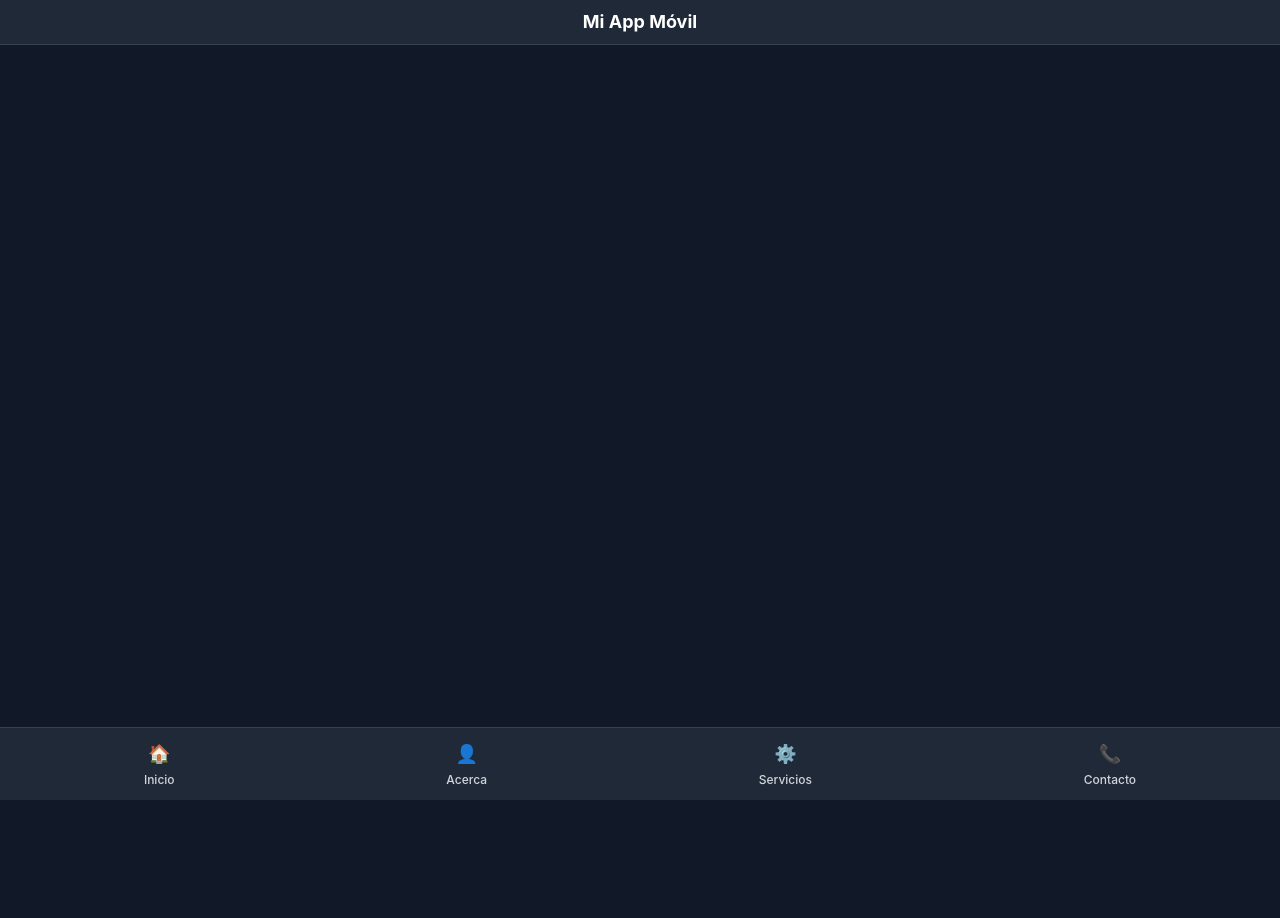
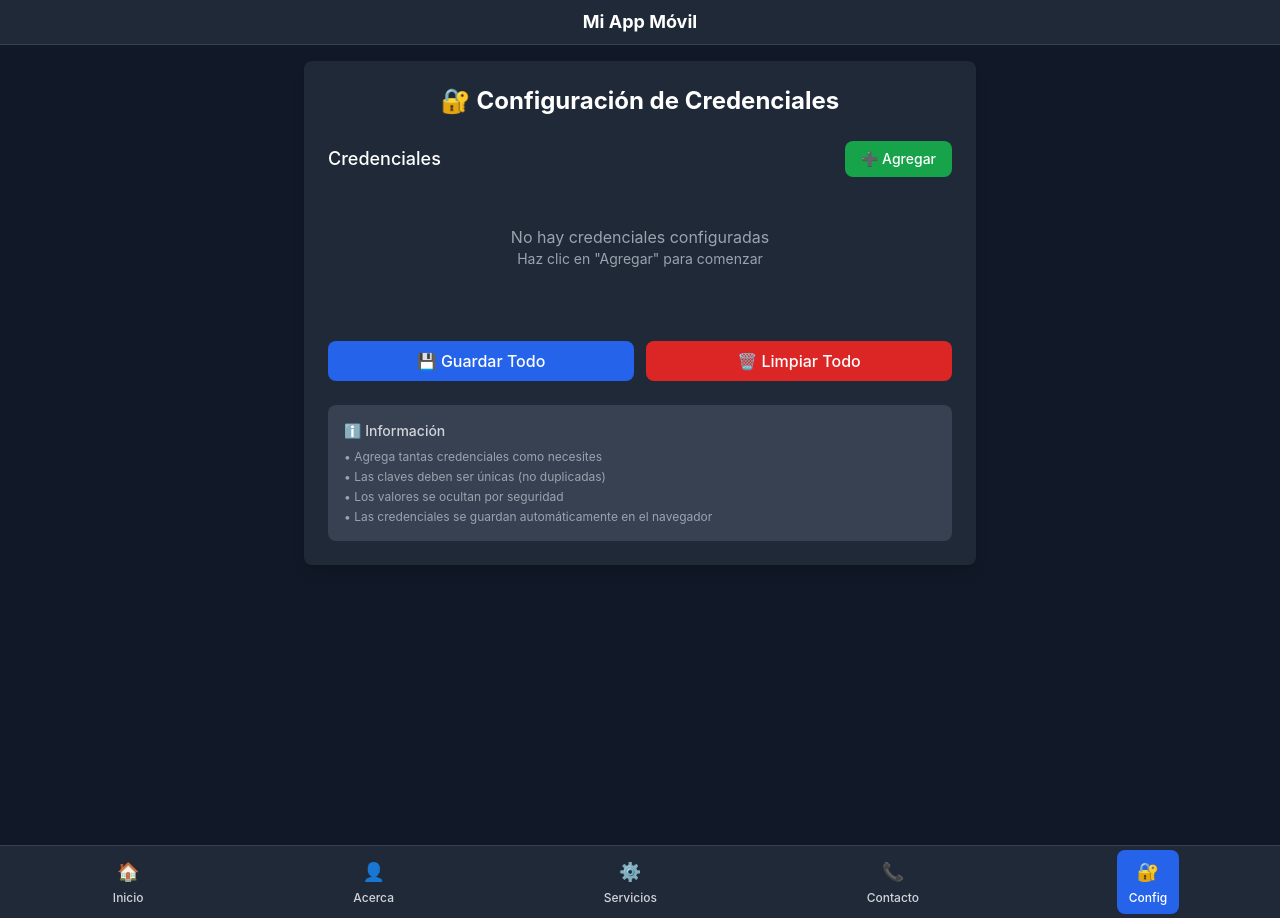
Before and after one commit to marcosjbarroso82/spa-react, a React (Create React App) app: page /#/config in a window 1280 px wide. Before the commit the page ends 800 px from the top, so only its background shows below. Built offline with nearby package versions, Linux system fonts and the light colour scheme.

Commit message:
Add Config page for managing credentials and integrate useCredentials hook. Update App and Layout components to include new route and menu item for Config.

```diff
--- a/src/App.tsx
+++ b/src/App.tsx
@@ -5,6 +5,7 @@ import Home from './pages/Home';
 import About from './pages/About';
 import Services from './pages/Services';
 import Contact from './pages/Contact';
+import Config from './pages/Config';
 
 function App() {
   return (
@@ -15,6 +16,7 @@ function App() {
           <Route path="/about" element={<About />} />
           <Route path="/services" element={<Services />} />
           <Route path="/contact" element={<Contact />} />
+          <Route path="/config" element={<Config />} />
         </Routes>
       </Layout>
     </Router>
--- a/src/components/Layout.tsx
+++ b/src/components/Layout.tsx
@@ -13,6 +13,7 @@ const Layout: React.FC<LayoutProps> = ({ children }) => {
     { path: '/about', label: 'Acerca', icon: '👤' },
     { path: '/services', label: 'Servicios', icon: '⚙️' },
     { path: '/contact', label: 'Contacto', icon: '📞' },
+    { path: '/config', label: 'Config', icon: '🔐' },
   ];
 
   return (
--- /dev/null
+++ b/src/hooks/useCredentials.ts
@@ -0,0 +1,107 @@
+import { useState, useEffect } from 'react';
+
+export interface CredentialItem {
+  id: string;
+  key: string;
+  value: string;
+}
+
+export interface Credentials {
+  items: CredentialItem[];
+}
+
+const STORAGE_KEY = 'app-credentials';
+
+export const useCredentials = () => {
+  const [credentials, setCredentials] = useState<Credentials>({
+    items: [],
+  });
+
+  const [isLoading, setIsLoading] = useState(true);
+
+  // Cargar credenciales desde localStorage al inicializar
+  useEffect(() => {
+    try {
+      const stored = localStorage.getItem(STORAGE_KEY);
+      if (stored) {
+        const parsedCredentials = JSON.parse(stored);
+        setCredentials(parsedCredentials);
+      }
+    } catch (error) {
+      console.error('Error loading credentials from localStorage:', error);
+    } finally {
+      setIsLoading(false);
+    }
+  }, []);
+
+  // Guardar credenciales en localStorage
+  const saveCredentials = (newCredentials: Credentials) => {
+    try {
+      localStorage.setItem(STORAGE_KEY, JSON.stringify(newCredentials));
+      setCredentials(newCredentials);
+    } catch (error) {
+      console.error('Error saving credentials to localStorage:', error);
+    }
+  };
+
+  // Limpiar credenciales
+  const clearCredentials = () => {
+    try {
+      localStorage.removeItem(STORAGE_KEY);
+      setCredentials({
+        items: [],
+      });
+    } catch (error) {
+      console.error('Error clearing credentials:', error);
+    }
+  };
+
+  // Agregar nueva credencial
+  const addCredential = () => {
+    const newItem: CredentialItem = {
+      id: Date.now().toString(),
+      key: '',
+      value: '',
+    };
+    setCredentials(prev => ({
+      ...prev,
+      items: [...prev.items, newItem],
+    }));
+  };
+
+  // Eliminar credencial
+  const removeCredential = (id: string) => {
+    setCredentials(prev => ({
+      ...prev,
+      items: prev.items.filter(item => item.id !== id),
+    }));
+  };
+
+  // Actualizar una credencial específica
+  const updateCredential = (id: string, field: 'key' | 'value', newValue: string) => {
+    setCredentials(prev => ({
+      ...prev,
+      items: prev.items.map(item =>
+        item.id === id ? { ...item, [field]: newValue } : item
+      ),
+    }));
+  };
+
+
+  // Obtener credencial por clave
+  const getCredentialByKey = (key: string): string | undefined => {
+    const item = credentials.items.find(item => item.key === key);
+    return item?.value;
+  };
+
+  return {
+    credentials,
+    isLoading,
+    saveCredentials,
+    clearCredentials,
+    addCredential,
+    removeCredential,
+    updateCredential,
+    getCredentialByKey,
+  };
+};
--- /dev/null
+++ b/src/pages/Config.tsx
@@ -0,0 +1,185 @@
+import React, { useState } from 'react';
+import { useCredentials } from '../hooks/useCredentials';
+
+const Config: React.FC = () => {
+  const {
+    credentials,
+    isLoading,
+    saveCredentials,
+    clearCredentials,
+    addCredential,
+    removeCredential,
+    updateCredential
+  } = useCredentials();
+
+  const [message, setMessage] = useState<{ type: 'success' | 'error'; text: string } | null>(null);
+
+  const handleSubmit = (e: React.FormEvent) => {
+    e.preventDefault();
+
+    // Validación básica - al menos una credencial debe tener clave y valor
+    const validItems = credentials.items.filter(item => item.key.trim() && item.value.trim());
+
+    if (validItems.length === 0) {
+      setMessage({ type: 'error', text: 'Debe agregar al menos una credencial con clave y valor' });
+      return;
+    }
+
+    // Verificar claves duplicadas
+    const keys = validItems.map(item => item.key.toLowerCase());
+    const uniqueKeys = new Set(keys);
+    if (keys.length !== uniqueKeys.size) {
+      setMessage({ type: 'error', text: 'No puede haber claves duplicadas' });
+      return;
+    }
+
+    try {
+      saveCredentials(credentials);
+      setMessage({ type: 'success', text: 'Credenciales guardadas correctamente' });
+    } catch (error) {
+      setMessage({ type: 'error', text: 'Error al guardar las credenciales' });
+    }
+  };
+
+  const handleClear = () => {
+    clearCredentials();
+    setMessage({ type: 'success', text: 'Credenciales eliminadas' });
+  };
+
+  const handleAddCredential = () => {
+    addCredential();
+    setMessage(null);
+  };
+
+  const handleRemoveCredential = (id: string) => {
+    removeCredential(id);
+    setMessage(null);
+  };
+
+  if (isLoading) {
+    return (
+      <div className="min-h-screen bg-gray-900 flex items-center justify-center">
+        <div className="text-white text-lg">Cargando...</div>
+      </div>
+    );
+  }
+
+  return (
+    <div className="min-h-screen bg-gray-900 p-4">
+      <div className="max-w-2xl mx-auto">
+        <div className="bg-gray-800 rounded-lg shadow-lg p-6">
+          <h1 className="text-2xl font-bold text-white mb-6 text-center">
+            🔐 Configuración de Credenciales
+          </h1>
+
+          {message && (
+            <div className={`mb-4 p-3 rounded-lg ${
+              message.type === 'success'
+                ? 'bg-green-600 text-white'
+                : 'bg-red-600 text-white'
+            }`}>
+              {message.text}
+            </div>
+          )}
+
+          <form onSubmit={handleSubmit} className="space-y-6">
+            {/* Lista de credenciales */}
+            <div>
+              <div className="flex justify-between items-center mb-4">
+                <h2 className="text-lg font-medium text-white">Credenciales</h2>
+                <button
+                  type="button"
+                  onClick={handleAddCredential}
+                  className="bg-green-600 hover:bg-green-700 text-white px-4 py-2 rounded-lg text-sm font-medium transition-colors duration-200"
+                >
+                  ➕ Agregar
+                </button>
+              </div>
+
+              {credentials.items.length === 0 ? (
+                <div className="text-center py-8 text-gray-400">
+                  <p>No hay credenciales configuradas</p>
+                  <p className="text-sm">Haz clic en "Agregar" para comenzar</p>
+                </div>
+              ) : (
+                <div className="space-y-3">
+                  {credentials.items.map((item, index) => (
+                    <div key={item.id} className="bg-gray-700 rounded-lg p-4">
+                      <div className="flex items-center space-x-3">
+                        <div className="flex-1 grid grid-cols-1 md:grid-cols-2 gap-3">
+                          <div>
+                            <label className="block text-xs font-medium text-gray-300 mb-1">
+                              Clave
+                            </label>
+                            <input
+                              type="text"
+                              value={item.key}
+                              onChange={(e) => updateCredential(item.id, 'key', e.target.value)}
+                              className="w-full px-3 py-2 bg-gray-600 border border-gray-500 rounded text-white placeholder-gray-400 focus:outline-none focus:ring-2 focus:ring-blue-500 text-sm"
+                              placeholder="Ej: API_KEY, USERNAME, etc."
+                            />
+                          </div>
+                          <div>
+                            <label className="block text-xs font-medium text-gray-300 mb-1">
+                              Valor
+                            </label>
+                            <input
+                              type="password"
+                              value={item.value}
+                              onChange={(e) => updateCredential(item.id, 'value', e.target.value)}
+                              className="w-full px-3 py-2 bg-gray-600 border border-gray-500 rounded text-white placeholder-gray-400 focus:outline-none focus:ring-2 focus:ring-blue-500 text-sm"
+                              placeholder="Valor de la credencial"
+                            />
+                          </div>
+                        </div>
+                        <button
+                          type="button"
+                          onClick={() => handleRemoveCredential(item.id)}
+                          className="bg-red-600 hover:bg-red-700 text-white p-2 rounded-lg transition-colors duration-200"
+                          title="Eliminar credencial"
+                        >
+                          🗑️
+                        </button>
+                      </div>
+                    </div>
+                  ))}
+                </div>
+              )}
+            </div>
+
+
+            {/* Botones */}
+            <div className="flex space-x-3 pt-4">
+              <button
+                type="submit"
+                className="flex-1 bg-blue-600 hover:bg-blue-700 text-white font-medium py-2 px-4 rounded-lg transition-colors duration-200"
+              >
+                💾 Guardar Todo
+              </button>
+              <button
+                type="button"
+                onClick={handleClear}
+                className="flex-1 bg-red-600 hover:bg-red-700 text-white font-medium py-2 px-4 rounded-lg transition-colors duration-200"
+              >
+                🗑️ Limpiar Todo
+              </button>
+            </div>
+          </form>
+
+          {/* Información adicional */}
+          <div className="mt-6 p-4 bg-gray-700 rounded-lg">
+            <h3 className="text-sm font-medium text-gray-300 mb-2">ℹ️ Información</h3>
+            <ul className="text-xs text-gray-400 space-y-1">
+              <li>• Agrega tantas credenciales como necesites</li>
+              <li>• Las claves deben ser únicas (no duplicadas)</li>
+              <li>• Los valores se ocultan por seguridad</li>
+              <li>• Las credenciales se guardan automáticamente en el navegador</li>
+            </ul>
+          </div>
+        </div>
+      </div>
+    </div>
+  );
+};
+
+export default Config;
```
